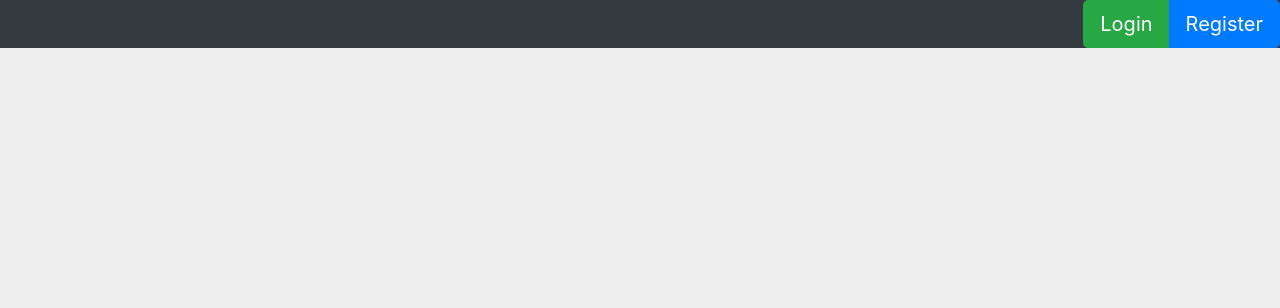
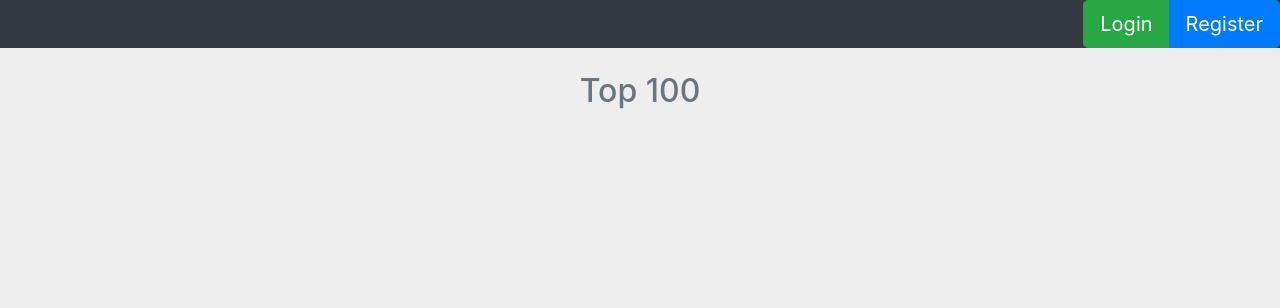
Before and after one commit to koualsky/texas-holdem, a Django app: page / in a window 1280 px wide. Shown: the top 308 px of the page. Run offline with Django 3.2, Linux system fonts and the light colour scheme; data that the repository does not hold is empty; some libraries are stand-ins or nearby versions.

Commit message:
Add 'Top 100' players on start page

```diff
--- a/game/static/game/style.css
+++ b/game/static/game/style.css
@@ -8,6 +8,10 @@ body {
 
 .form-notifications {
     font-size: 0.8em;
+}
+
+.top-100-container {
+    max-width: 320px;
 }
 
 #hideAll {
--- a/game/templates/game/start.html
+++ b/game/templates/game/start.html
@@ -21,4 +21,18 @@
 {% endif %}
 </nav>
 
+<h2 class="text-center p-4 text-secondary">Top 100</h2>
+
+<div class="top-100-container container p-0 justify-content-center text-secondary">
+    <table class="table border container p-0 m-0">
+    {% for player in best_players %}
+        <tr>
+            <td class="align-middle text-right text-secondary">{{ forloop.counter }}</td>
+            <td class="align-middle text-right text-secondary">{{ player }}</td>
+            <td class="align-middle text-left text-secondary">{{ player.money }} $</td>
+        </tr>
+    {% endfor %}
+    </table>
+</div>
+
 {% endblock %}
--- a/game/views.py
+++ b/game/views.py
@@ -9,7 +9,8 @@ from .models import Player, Table
 
 # Game
 def start(request):
-    return render(request, 'game/start.html')
+    best_players = Player.objects.all().order_by('-money')[:100]
+    return render(request, 'game/start.html', { 'best_players': best_players })
 
 
 @login_required
```
